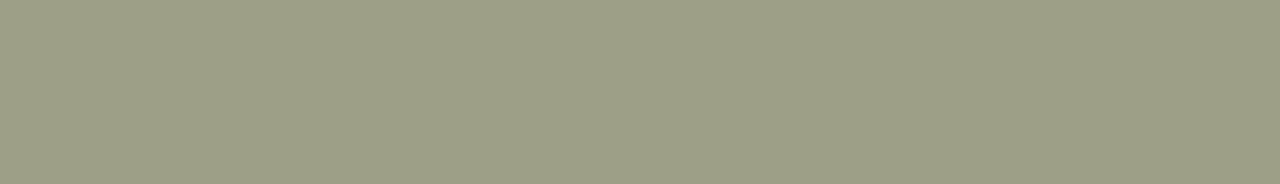
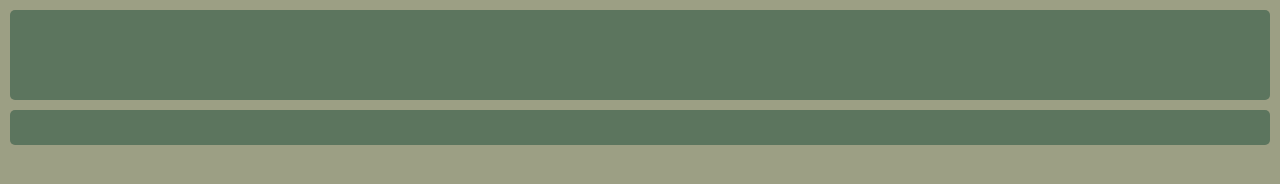
Before and after one commit to AmirRajabifar/CSS, a plain HTML site: page main/index.html in a window 1280 px wide. Drawn offline with Linux system fonts and the light colour scheme.

Commit message:
Add header and navigation Section

```diff
--- a/main/index.html
+++ b/main/index.html
@@ -5,6 +5,12 @@
 	<link rel="stylesheet" type="text/css" href="stylesheet.css">
 </head>
 <body>
+	<div id="header">
+
+	</div>
+	<div id="navbar">
+
+	</div>
 
 </body>
 </html>
--- a/main/stylesheet.css
+++ b/main/stylesheet.css
@@ -4,3 +4,17 @@ body {
 	font-family: verdana, georgia, serif;
 	font-size: 14px;
 }
+
+#header {
+	background-color: #5c755e;
+	margin: 10px;
+	height: 90px;
+	border-radius: 5px;
+}
+
+#navbar {
+	background-color: #5c755e;
+	margin: 10px;
+	height: 35px;
+	border-radius: 5px;
+}
```
